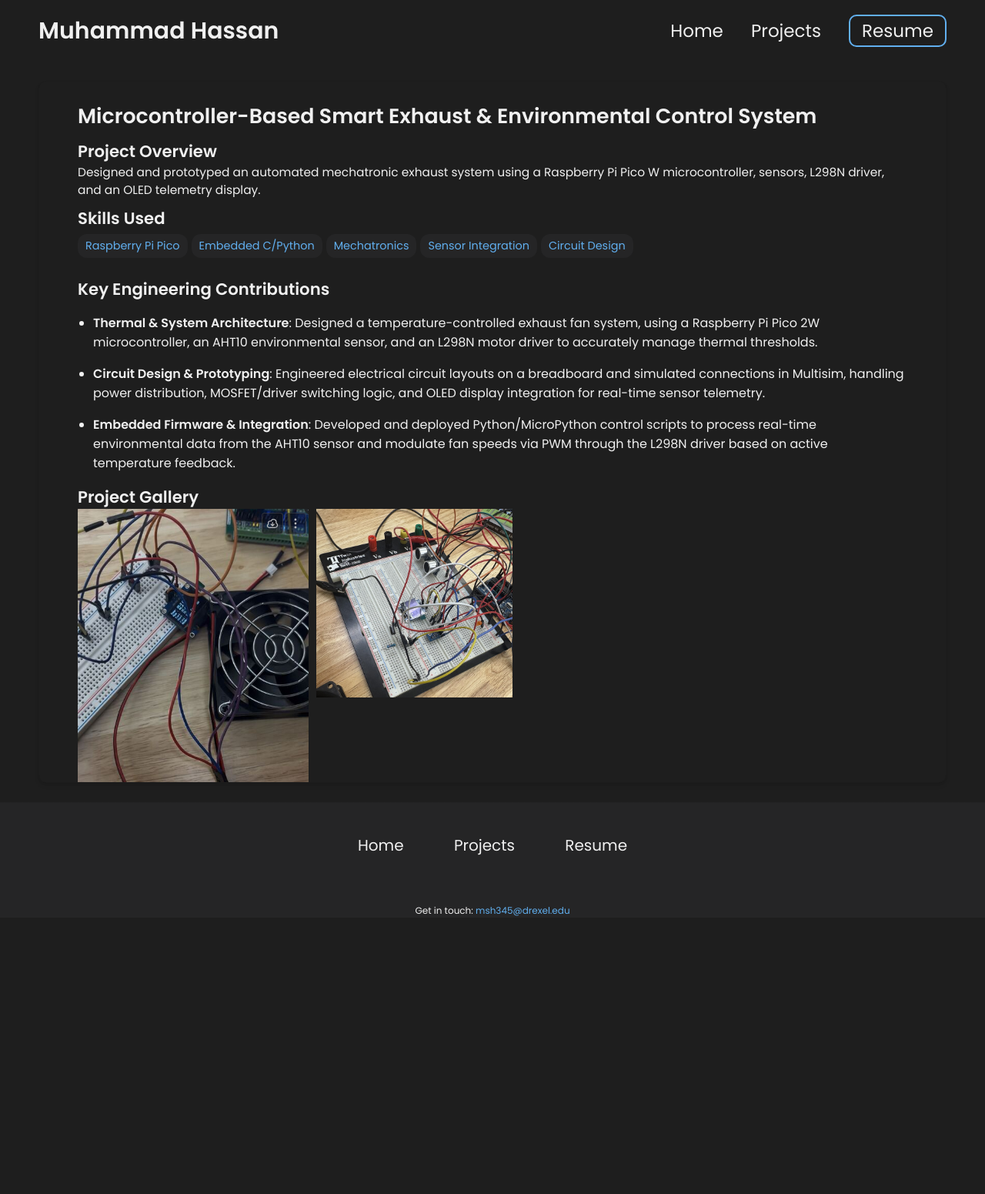
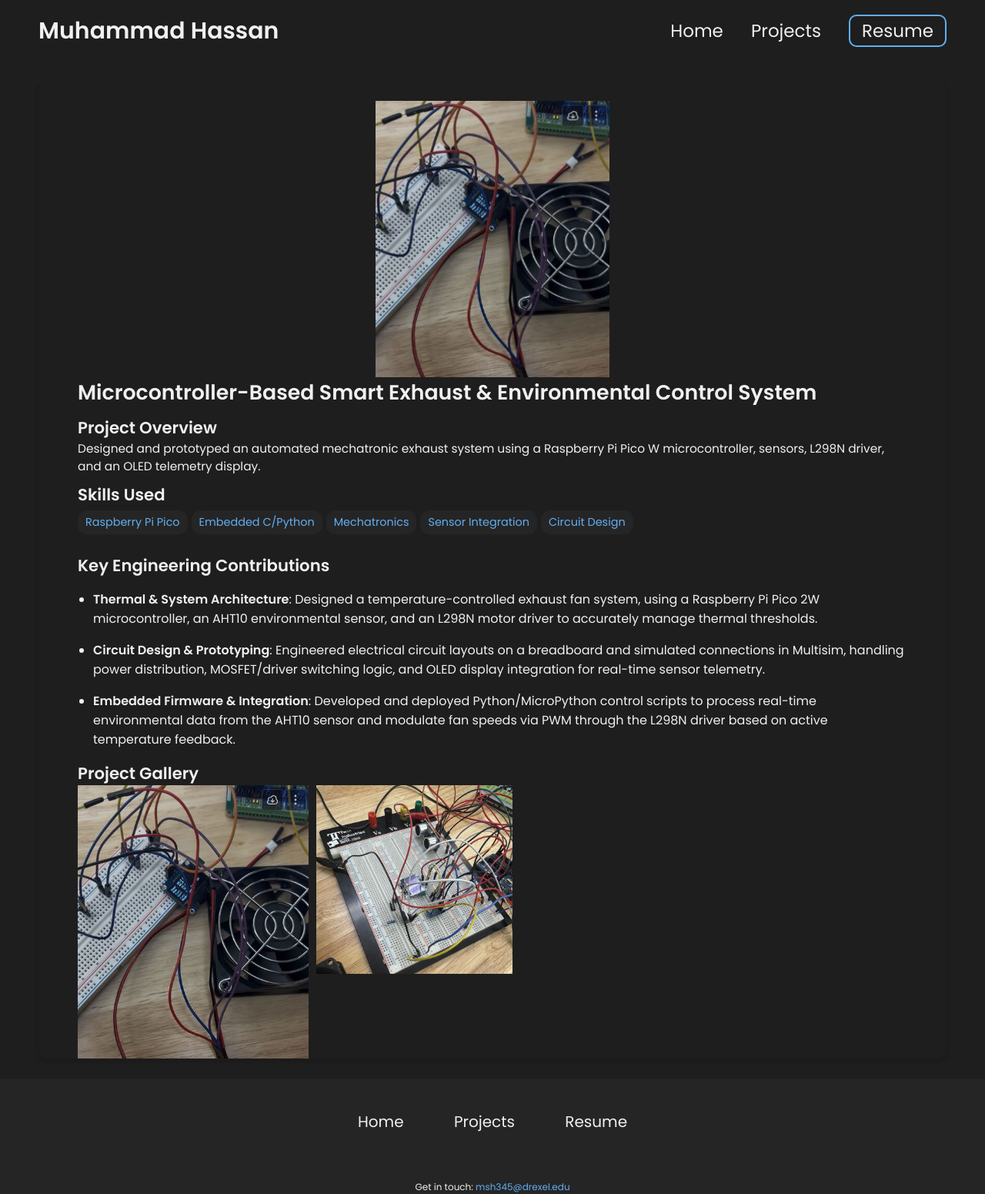
Before and after one commit to MuHasOfficial/MuHasOfficial.github.io, a Jekyll site: the page built from _projects/sonos-teardown/index.md, in a window 1280 px wide. Shown: the whole page at 77% size. Built offline with Jekyll 4.4.1, drawn with Linux system fonts in a browser that asks for light colours; before the commit the page ends 1192 px from its top, so only the background shows below that.

Commit message:
Update index.md

```diff
--- a/_projects/sonos-teardown/index.md
+++ b/_projects/sonos-teardown/index.md
@@ -8,6 +8,8 @@ skills:
   - Mechatronics
   - Sensor Integration
   - Circuit Design
+
+main-image: /exh1.png
 ---
 
 
```
